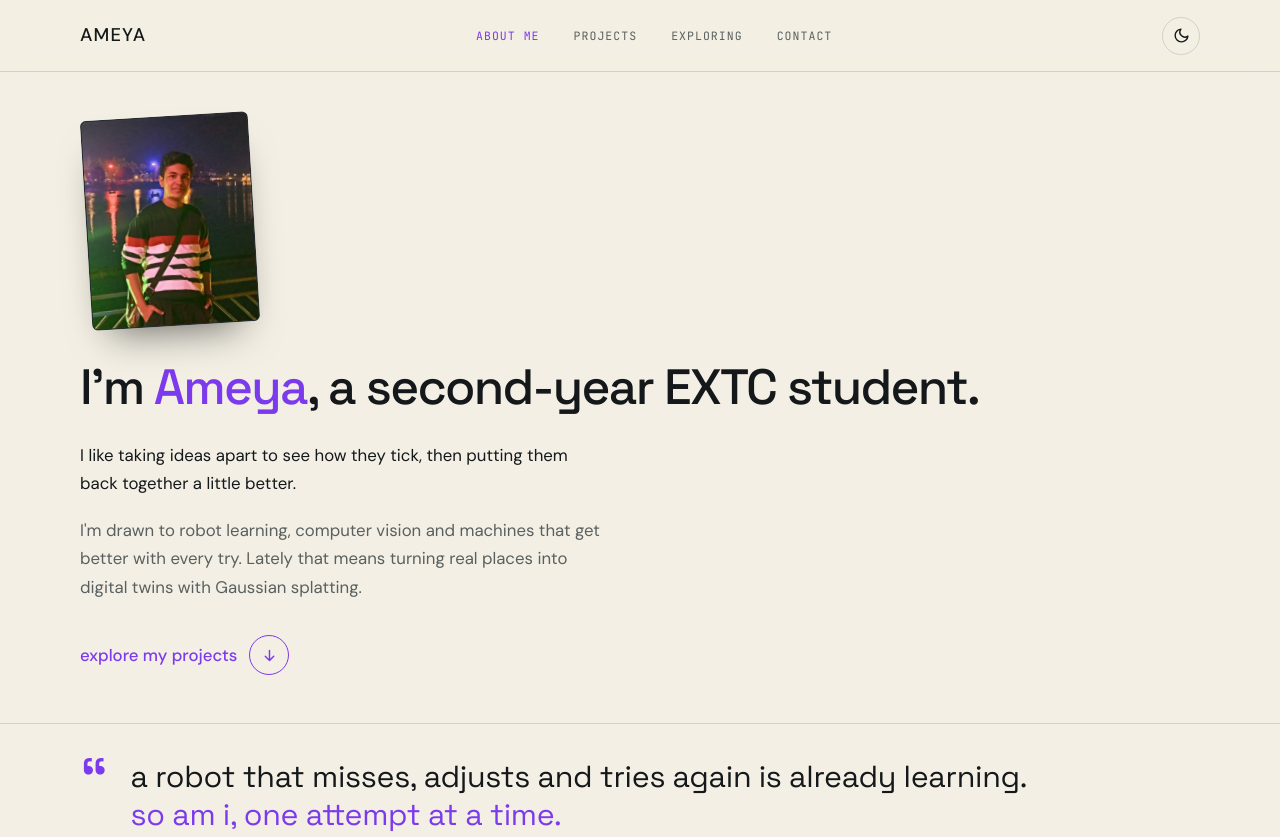
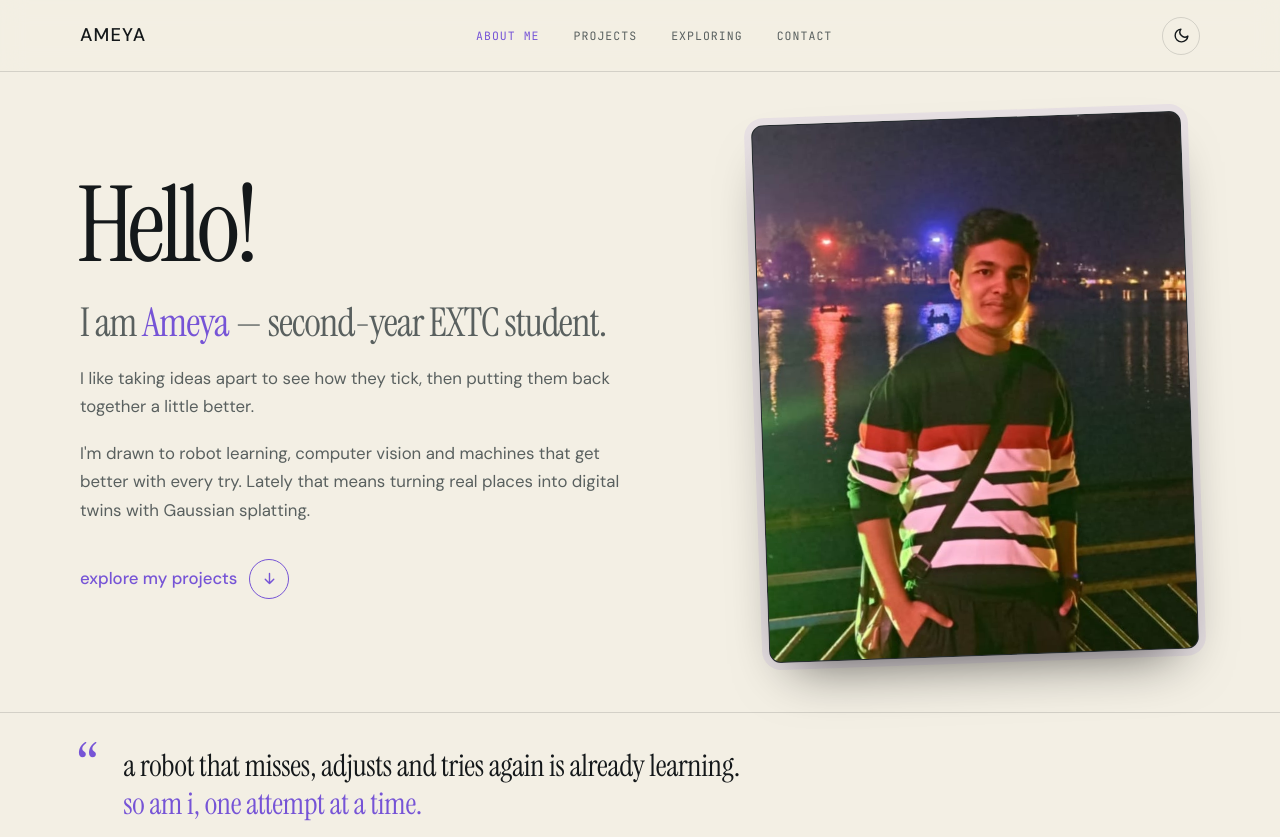
Before and after one commit to javAmeya/javAmeya.github.io, a plain HTML site: page index.html in a window 1280 px wide. Shown: the top 837 px of the page. Drawn offline with Linux system fonts and the light colour scheme.

Commit message:
Info update

```diff
--- a/index.html
+++ b/index.html
@@ -7,7 +7,7 @@
 <meta name="description" content="Ameya, second-year EXTC student. Robot learning, computer vision and 3D reconstruction.">
 <link rel="preconnect" href="https://fonts.googleapis.com">
 <link rel="preconnect" href="https://fonts.gstatic.com" crossorigin>
-<link href="https://fonts.googleapis.com/css2?family=Space+Grotesk:wght@400;500;600&family=DM+Sans:ital,opsz,wght@0,9..40,400;0,9..40,500;1,9..40,400&family=JetBrains+Mono:wght@400&display=swap" rel="stylesheet">
+<link href="https://fonts.googleapis.com/css2?family=DM+Sans:ital,opsz,wght@0,9..40,400;0,9..40,500;0,9..40,600;1,9..40,400&family=Instrument+Serif:ital@0;1&family=JetBrains+Mono:wght@400&display=swap" rel="stylesheet">
 <script>
   (function () {
     var t = null;
@@ -22,14 +22,14 @@
 <style>
   :root {
     --bg: #f3efe4; --text: #14181a; --muted: #59605f; --line: rgba(20,24,26,.14); --panel: #eae5d6;
-    --accent: #7c3aed; --on-accent: #ffffff; --paper: #fbf9f2;
-    --display: 'Space Grotesk', system-ui, -apple-system, 'Segoe UI', sans-serif;
+    --accent: #7654d6; --on-accent: #ffffff; --paper: #fbf9f2;
+    --display: 'Instrument Serif', Georgia, serif;
     --sans: 'DM Sans', system-ui, -apple-system, 'Segoe UI', sans-serif;
     --mono: 'JetBrains Mono', ui-monospace, 'SF Mono', Menlo, monospace;
   }
   [data-theme="dark"] {
     --bg: #1c2123; --text: #ece8dc; --muted: #9ba2a2; --line: rgba(236,232,220,.14); --panel: #232a2c;
-    --accent: #b794f6; --on-accent: #1c0f3a; --paper: #ece6d3;
+    --accent: #b99af8; --on-accent: #1c0f3a; --paper: #ece6d3;
   }
   * { box-sizing: border-box; margin: 0; }
   html { scroll-behavior: smooth; scroll-padding-top: 90px; }
@@ -38,7 +38,7 @@
   :focus-visible { outline: 2px solid var(--accent); outline-offset: 3px; }
   [hidden] { display: none !important; }
   .mono { font-family: var(--mono); text-transform: uppercase; letter-spacing: .09em; font-size: .72rem; }
-  h1, h2, h3 { font-family: var(--display); font-weight: 500; letter-spacing: -.035em; line-height: 1.04; }
+  h1, h2, h3 { font-family: var(--display); font-weight: 400; letter-spacing: -.035em; line-height: 1.04; }
   .blue { color: var(--accent); } i.blue, em.blue { font-style: normal; }
 
   /* nav */
@@ -59,18 +59,23 @@
   .wrap { width: min(1120px, 100%); margin: 0 auto; }
   .eyebrow { color: var(--muted); margin-bottom: 18px; }
 
-  .proj-name { display: flex; align-items: baseline; gap: 18px; font-family: var(--display); font-weight: 500; font-style: normal; font-size: clamp(3rem, 7vw, 5.2rem); line-height: 1; letter-spacing: -.03em; color: var(--accent); margin-bottom: 18px; }
+  .proj-name { display: flex; align-items: baseline; gap: 18px; font-family: var(--display); font-weight: 400; font-style: normal; font-size: clamp(3rem, 7vw, 5.2rem); line-height: 1; letter-spacing: -.03em; color: var(--accent); margin-bottom: 18px; }
   .proj-name .num { font-style: normal; font-size: .8rem; letter-spacing: .12em; color: var(--muted); }
 
   /* hero */
   #about { display: flex; align-items: center; padding-top: 110px; padding-bottom: 48px; }
-  .hero { display: grid; grid-template-columns: 1fr; align-items: center; }
-  .frame { position: relative; width: 168px; aspect-ratio: 4 / 5; margin: 6px 0 34px 6px; rotate: -3.5deg; border-radius: 6px; overflow: hidden; background: #2a3033; border: 1px solid var(--line); box-shadow: 0 22px 40px -20px rgba(0,0,0,.6); }
+  .hero { display: grid; grid-template-columns: minmax(0, 1.15fr) minmax(320px, .85fr); grid-template-areas: "copy photo"; gap: clamp(40px, 7vw, 100px); align-items: center; }
+  .hero-copy { grid-area: copy; min-width: 0; }
+  .hero-hello { font-family: var(--display); font-weight: 400; font-size: clamp(4.8rem, 8.2vw, 7.2rem); line-height: .98; letter-spacing: -.045em; margin: 0 0 22px -3px; }
+  .hero-hello .blue { color: var(--accent); }
+  .hero-intro { font-family: var(--display); font-size: clamp(1.9rem, 3.1vw, 2.65rem); line-height: 1.16; letter-spacing: -.025em; color: var(--text); max-width: 48ch; margin-top: 0; }
+  .hero-intro .blue { color: var(--accent); }
+  .frame { grid-area: photo; position: relative; justify-self: end; width: min(100%, 430px); aspect-ratio: 4 / 5; margin: 8px 10px 8px 0; rotate: -2deg; border-radius: 12px; overflow: hidden; background: #2a3033; border: 1px solid var(--line); box-shadow: 0 26px 55px -24px rgba(0,0,0,.65), 0 0 0 7px color-mix(in srgb, var(--accent) 9%, transparent); }
   .frame .ph { position: absolute; inset: 0; display: grid; place-items: center; color: var(--accent); font: 400 3.6rem var(--display); }
-  .frame .ph img { position: absolute; inset: 0; width: 100%; height: 100%; object-fit: cover; }
-  h1 { font-size: clamp(2.1rem, 4.3vw, 3.1rem); line-height: 1.1; }
-  .hero p { color: var(--muted); max-width: 46ch; margin-top: 18px; }
-  .hero p.first { color: var(--text); margin-top: 26px; }
+  .frame .ph img { position: absolute; inset: 0; width: 100%; height: 100%; object-fit: cover; object-position: center 35%; transition: transform .6s cubic-bezier(.2,.7,.2,1); }
+  .frame:hover .ph img { transform: scale(1.045); }
+  .hero p { color: var(--muted); max-width: 48ch; margin-top: 18px; }
+  .hero p.first { color: var(--muted); margin-top: 18px; }
   .link-arrow { display: inline-flex; align-items: center; gap: 12px; margin-top: 34px; color: var(--accent); text-decoration: none; font-weight: 500; }
   .ar { width: 40px; height: 40px; border-radius: 50%; display: grid; place-items: center; background: var(--accent); color: var(--on-accent); transition: transform .35s cubic-bezier(.3,.7,.2,1); flex-shrink: 0; }
   .ar svg { width: 17px; height: 17px; }
@@ -133,7 +138,7 @@
   .contact-top p { color: var(--muted); max-width: 38ch; }
   .rows { margin-top: 64px; border-top: 1px solid var(--line); }
   .row { display: flex; justify-content: space-between; align-items: center; gap: 16px; padding: 22px 4px; border-bottom: 1px solid var(--line); text-decoration: none; transition: padding .25s, color .25s; }
-  .row b { font-family: var(--display); font-weight: 500; font-size: 1.5rem; letter-spacing: -.02em; }
+  .row b { font-family: var(--display); font-weight: 400; font-size: 1.5rem; letter-spacing: -.02em; }
   .row span { color: var(--muted); text-transform: none; letter-spacing: .02em; }
   .row:hover { padding-left: 14px; color: var(--accent); }
   footer { text-align: center; padding: 30px 20px 50px; color: var(--muted); }
@@ -148,6 +153,9 @@
   @media (max-width: 860px) {
     .links.mono { font-size: .64rem; letter-spacing: .05em; }
     .hero, .pcard, .contact-top { grid-template-columns: 1fr; }
+    .hero { grid-template-areas: "copy" "photo"; gap: 34px; }
+    .hero-hello { font-size: clamp(4.2rem, 14vw, 6rem); }
+    .frame { grid-area: photo; justify-self: center; width: min(78%, 380px); max-width: 380px; margin: 0 auto 12px; }
     .polaroid { justify-self: center; max-width: 300px; }
     #about { align-items: flex-start; }
   }
@@ -168,13 +176,14 @@
 <main>
   <section id="about">
     <div class="wrap hero">
-      <div>
-        <div class="frame" data-r><div class="ph">A<img src="assests/me.jpeg" alt="Portrait of Ameya" onerror="this.remove()"></div></div>
-        <h1 data-r>I'm <span class="blue">Ameya</span>, a second-year EXTC student.</h1>
+      <div class="hero-copy">
+        <h1 class="hero-hello" data-r>Hello!</h1>
+        <p class="hero-intro" data-r>I am <span class="blue">Ameya</span> — second-year EXTC student.</p>
         <p class="first" data-r>I like taking ideas apart to see how they tick, then putting them back together a little better.</p>
         <p data-r>I'm drawn to robot learning, computer vision and machines that get better with every try. Lately that means turning real places into digital twins with Gaussian splatting.</p>
         <a class="link-arrow" href="#projects" data-r>explore my projects<span class="ar" aria-hidden="true"><svg viewBox="0 0 24 24" fill="none" stroke="currentColor" stroke-width="2" stroke-linecap="round" stroke-linejoin="round"><path d="M12 5v14M6 13l6 6 6-6"/></svg></span></a>
       </div>
+      <div class="frame" data-r><div class="ph">A<img src="assests/me.jpeg" alt="Portrait of Ameya" onerror="this.remove()"></div></div>
     </div>
   </section>
 
@@ -293,5 +302,7 @@
   addEventListener('resize', upd); upd();
 })();
 </script>
+
+
 </body>
 </html>
```
